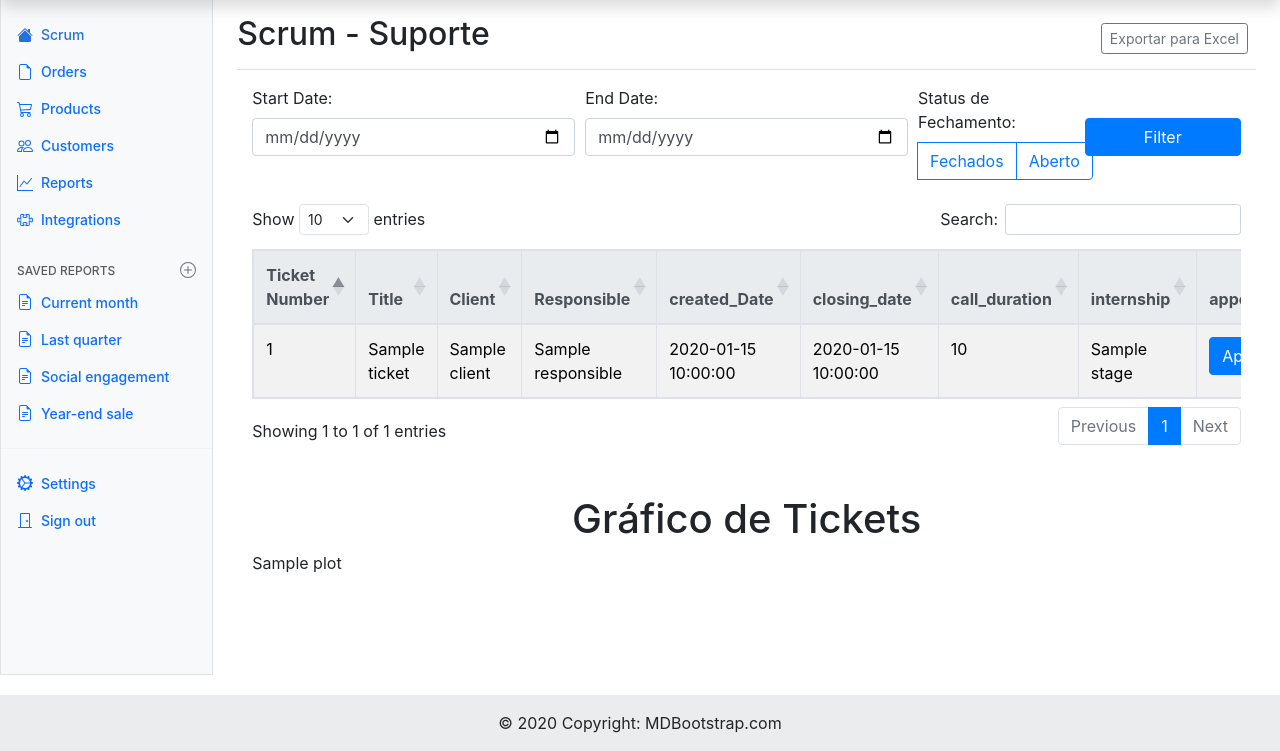
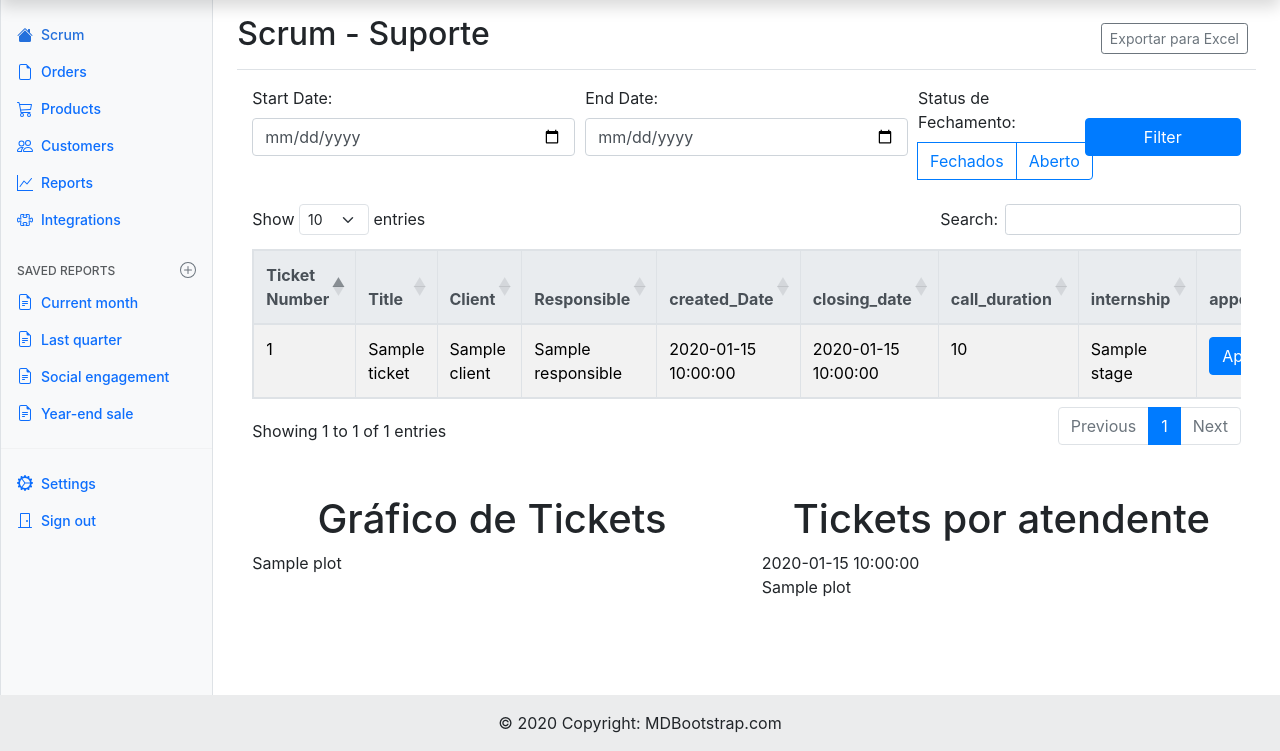
Before and after one commit to bardasson10/Suporte_Dashboard, a Flask app: template app/templates/index.html in a window 1280 px wide. Shown: the part 49-800 px from the top of the page. Run offline with Flask 3, Linux system fonts and the light colour scheme; the template is opened without the code that fills it: most values are stand-ins (such as "Sample title", 1, 10 or a date in 2020); some libraries are stand-ins or nearby versions.

Commit message:
adicionado o grafico tickets por attendante

```diff
--- a/app/templates/index.html
+++ b/app/templates/index.html
@@ -94,13 +94,24 @@
     </div>
   </div>
 
+  <div class="container mt-5">
+    <div class="row">
+        <!-- Primeiro gráfico -->
+        <div class="col-12 col-md-6">
+            <h1 class="text-center">Gráfico de Tickets</h1>
+            <div>{{ plot | safe }}</div>
+        </div>
 
-  <div class="container mt-5">
-    <h1 class="text-center">Gráfico de Tickets</h1>
+        <!-- Segundo gráfico -->
+        <div class="col-12 col-md-6">
+            <h1 class="text-center"> Tickets por atendente</h1>
+            {{ plot_responsible_on_date|safe }}
+            <!-- Adicione o gráfico de barras padrão aqui -->
+            <div>{{ plot|safe }}</div>
+        </div>
+    </div>
+</div>
 
-    <!-- Mostrar o gráfico Plotly -->
-    <div>{{ plot | safe }}</div>
-</div>
 
 </main>
 
```
Also changed, not shown: app/controllers/default.py (+35 -14 lines).
